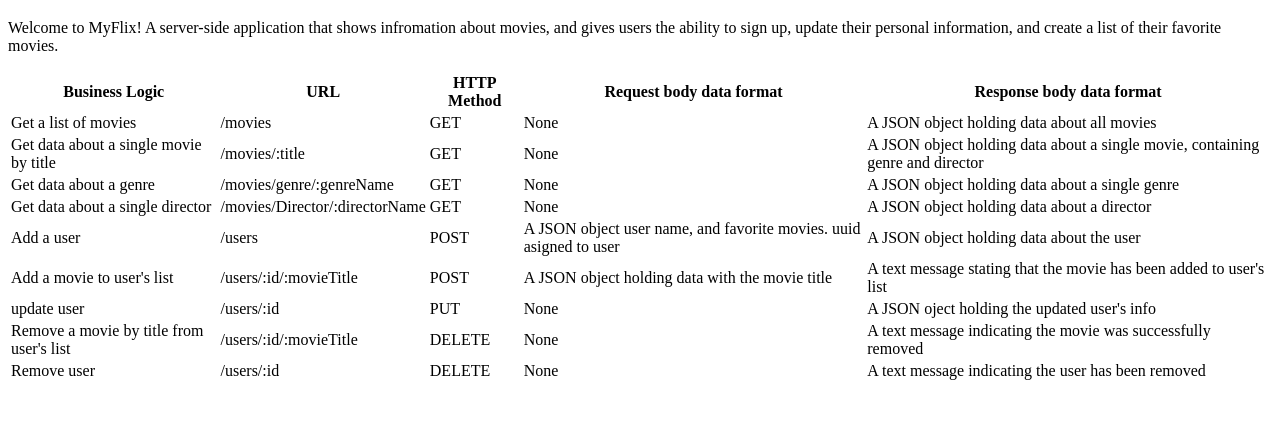
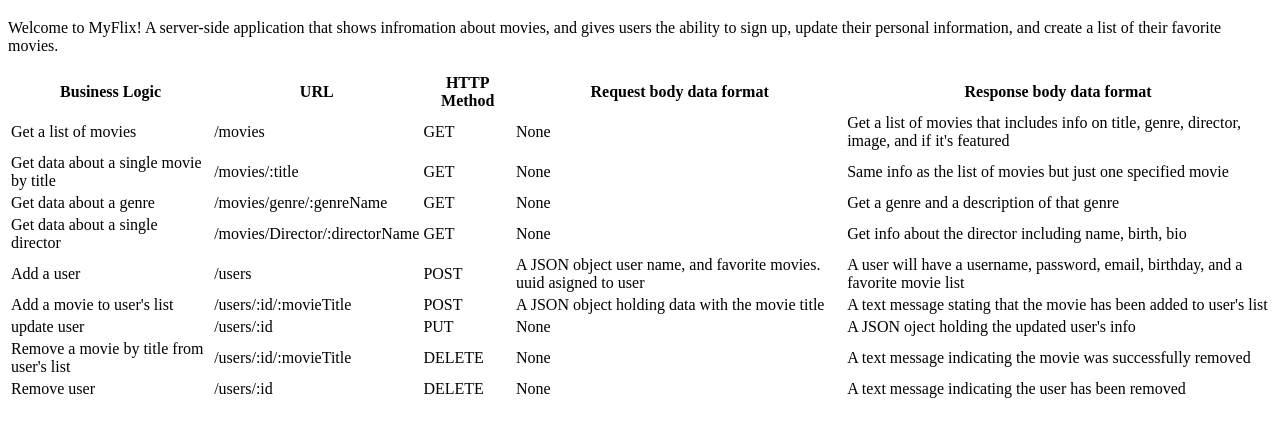
Before and after one commit to MichaelHagler/movie_api, a website: page public/documentation.html in a window 1280 px wide. Shown: the part 61-498 px from the top of the page. Drawn offline with Linux system fonts and the light colour scheme.

Commit message:
updated documentation

```diff
--- a/index.js
+++ b/index.js
@@ -227,8 +227,8 @@
 });
 
 //READ get movie by genre
-app.get("movies/:genre/:Name", (req, res) => {
-  Genres.findOne({ Name: req.params.Name })
+app.get("movies/:genre/:genreName", (req, res) => {
+  Genres.findOne({ genreName: req.params.genreName })
     .then((genre) => {
       res.json(genre.Description);
     })
--- a/public/documentation.html
+++ b/public/documentation.html
@@ -28,15 +28,14 @@
       <td>/movies</td>
       <td>GET</td>
       <td>None</td>
-      <td>A JSON object holding data about all movies</td>
+      <td>Get a list of movies that includes info on title, genre, director, image, and if it's featured</td>
     </tr>
     <tr>
       <td>Get data about a single movie by title</td>
       <td>/movies/:title</td>
       <td>GET</td>
       <td>None</td>
-      <td>A JSON object holding data about a single movie, containing
-        genre and director
+      <td>Same info as the list of movies but just one specified movie
       </td>
     </tr>
     <tr>
@@ -44,21 +43,21 @@
       <td>/movies/genre/:genreName</td>
       <td>GET</td>
       <td>None</td>
-      <td>A JSON object holding data about a single genre</td>
+      <td>Get a genre and a description of that genre</td>
     </tr>
     <tr>
       <td>Get data about a single director</td>
       <td>/movies/Director/:directorName</td>
       <td>GET</td>
       <td>None</td>
-      <td>A JSON object holding data about a director</td>
+      <td>Get info about the director including name, birth, bio</td>
     </tr>
     <tr>
       <td>Add a user</td>
       <td>/users</td>
       <td>POST</td>
       <td>A JSON object user name, and favorite movies. uuid asigned to user</td>
-      <td>A JSON object holding data about the user</td>
+      <td>A user will have a username, password, email, birthday, and a favorite movie list</td>
     </tr>
     <tr>
       <td>Add a movie to user's list</td>
```
